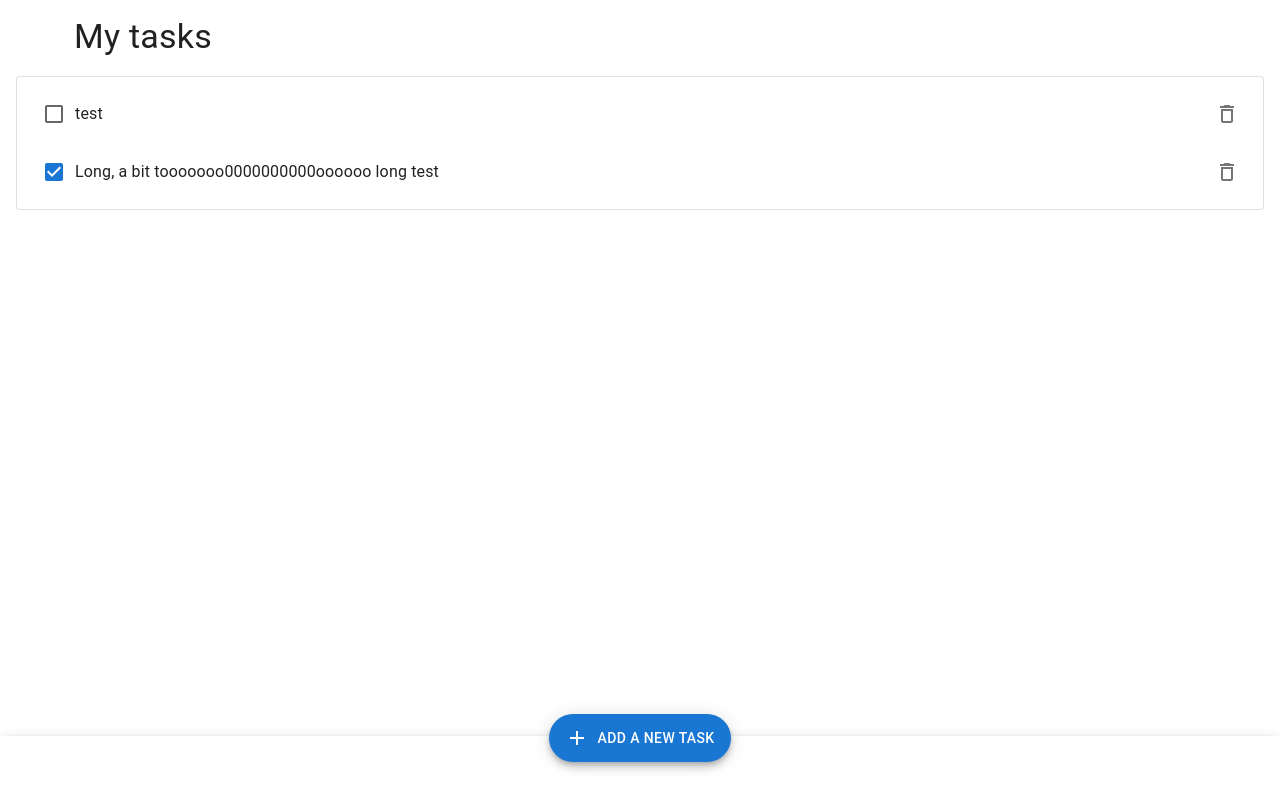
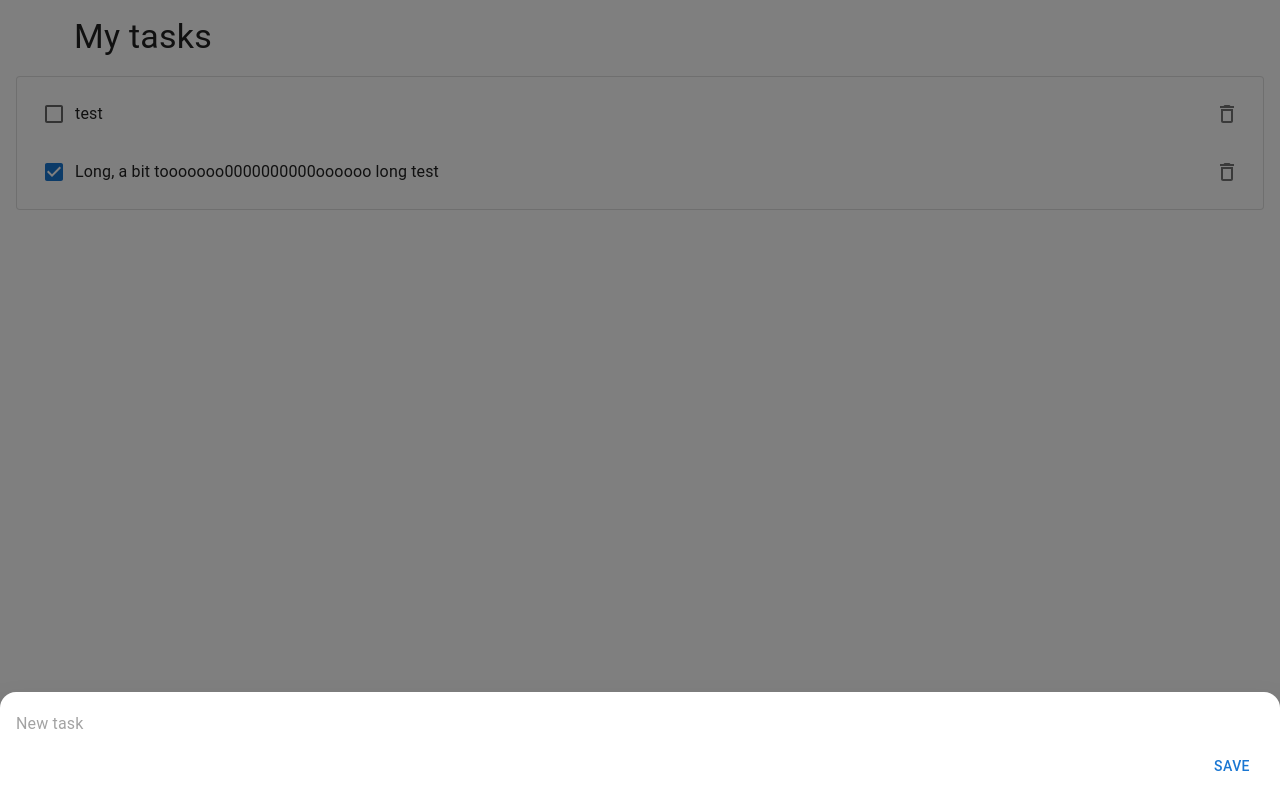
Before and after one commit to dm1sh/toodo, a React (Vite) app: page / in a window 1280 px wide. Built offline with nearby package versions, Linux system fonts and the light colour scheme.

Commit message:
Moved basic styling from App to Layout component, rewrote imports to speed up tree shaking

```diff
--- a/index.html
+++ b/index.html
@@ -7,7 +7,7 @@
   </head>
 
   <body>
-    <div id="root"></div>
+    <div id="root" style="height: 100vh"></div>
     <script type="module" src="./src/index.tsx"></script>
   </body>
 </html>
--- a/src/AddTask.tsx
+++ b/src/AddTask.tsx
@@ -4,7 +4,7 @@ import SwipeableDrawer from "@mui/material/SwipeableDrawer";
 import InputBase from "@mui/material/InputBase";
 import TrapFocus from "@mui/material/Unstable_TrapFocus";
 import Box from "@mui/material/Box";
-import { Button } from "@mui/material";
+import Button from "@mui/material/Button";
 
 export const AddTask: React.FC = () => {
   const [open, setOpen] = useState(true);
--- a/src/App.tsx
+++ b/src/App.tsx
@@ -1,12 +1,10 @@
-import React, { useMemo } from "react";
-import CssBaseline from "@mui/material/CssBaseline";
-import useMediaQuery from "@mui/material/useMediaQuery";
-import { createTheme, ThemeProvider } from "@mui/material/styles";
+import React from "react";
 
 import { Layout } from "./Layout";
 import { TodoList } from "./TodoList";
 import { AppBar } from "./AppBar";
 import { TaskItemT } from "./types";
+import { AddTask } from "./AddTask";
 
 const tasks: TaskItemT[] = [
   { text: "test", done: false, id: 0 },
@@ -14,22 +12,14 @@ const tasks: TaskItemT[] = [
 ];
 
 export const App = () => {
-  const prefersDarkMode = useMediaQuery("(prefers-color-scheme: dark)");
-
-  const theme = useMemo(
-    () =>
-      createTheme({ palette: { mode: prefersDarkMode ? "dark" : "light" } }),
-    [prefersDarkMode]
-  );
-
   return (
-    <ThemeProvider theme={theme}>
-      <CssBaseline />
+    <>
       <Layout
         appBar={<AppBar />}
         title="My tasks"
         content={<TodoList tasks={tasks} />}
       />
-    </ThemeProvider>
+      <AddTask />
+    </>
   );
 };
--- a/src/AppBar.tsx
+++ b/src/AppBar.tsx
@@ -1,8 +1,8 @@
-import { Fab, Box } from "@mui/material";
-import Add from "@mui/icons-material/Add";
 import React from "react";
 
-/* TODO: create component for task adding */
+import Box from "@mui/material/Box";
+import Fab from "@mui/material/Fab";
+import Add from "@mui/icons-material/Add";
 
 export const AppBar: React.FC = () => (
   <Box sx={{ width: "100%", justifyContent: "center", display: "flex" }}>
--- a/src/Layout.tsx
+++ b/src/Layout.tsx
@@ -1,5 +1,13 @@
-import { AppBar, Box, Toolbar, Typography, Checkbox } from "@mui/material";
-import React, { ReactNode } from "react";
+import React, { ReactNode, useMemo } from "react";
+
+import AppBar from "@mui/material/AppBar";
+import Box from "@mui/material/Box";
+import Toolbar from "@mui/material/Toolbar";
+import Typography from "@mui/material/Typography";
+import Checkbox from "@mui/material/Checkbox";
+import CssBaseline from "@mui/material/CssBaseline";
+import useMediaQuery from "@mui/material/useMediaQuery";
+import { createTheme, ThemeProvider } from "@mui/material/styles";
 
 export type LayoutProps = {
   appBar: ReactNode;
@@ -7,8 +15,18 @@ export type LayoutProps = {
   title: string;
 };
 
-export const Layout: React.FC<LayoutProps> = ({ appBar, content, title }) => (
-  <>
+export const Layout: React.FC<LayoutProps> = ({ appBar, content, title }) => {
+  const prefersDarkMode = useMediaQuery("(prefers-color-scheme: dark)");
+
+  const theme = useMemo(
+    () =>
+      createTheme({ palette: { mode: prefersDarkMode ? "dark" : "light" } }),
+    [prefersDarkMode]
+  );
+
+  return (
+    <ThemeProvider theme={theme}>
+      <CssBaseline />
       <Box sx={{ padding: (theme) => theme.spacing(2, 2, 10, 2) }}>
         <Typography variant="h4" sx={{ paddingLeft: 2, marginBottom: 2 }}>
           <Checkbox sx={{ visibility: "hidden" }} />
@@ -23,5 +41,6 @@ export const Layout: React.FC<LayoutProps> = ({ appBar, content, title }) => (
       >
         <Toolbar>{appBar}</Toolbar>
       </AppBar>
-  </>
+    </ThemeProvider>
   );
+};
--- a/src/TodoItem.tsx
+++ b/src/TodoItem.tsx
@@ -1,13 +1,13 @@
-import {
-  Checkbox,
-  IconButton,
-  ListItem,
-  ListItemSecondaryAction,
-  ListItemText,
-  TextField,
-} from "@mui/material";
+import React, { useState } from "react";
+
+import Checkbox from "@mui/material/Checkbox";
+import IconButton from "@mui/material/IconButton";
+import ListItem from "@mui/material/ListItem";
+import ListItemSecondaryAction from "@mui/material/ListItemSecondaryAction";
+import ListItemText from "@mui/material/ListItemText";
+import TextField from "@mui/material/TextField";
 import DeleteOutlined from "@mui/icons-material/DeleteOutlined";
-import React, { useState } from "react";
+
 import { TaskItemT } from "./types";
 
 export type TodoItemProps = { task: TaskItemT };
@@ -27,7 +27,8 @@ export const TodoItem: React.FC<TodoItemProps> = ({ task }) => {
           value={text}
           autoFocus={true}
           onBlur={() => setEditing(false)}
-        ></TextField>
+          multiline
+        />
       ) : (
         <ListItemText onClick={() => setEditing(true)} primary={text} />
       )}
--- a/src/TodoList.tsx
+++ b/src/TodoList.tsx
@@ -1,5 +1,8 @@
-import { List, Paper } from "@mui/material";
 import React from "react";
+
+import List from "@mui/material/List";
+import Paper from "@mui/material/Paper";
+
 import { TodoItem } from "./TodoItem";
 import { TaskItemT } from "./types";
 
```
Lines whose indentation alone changed are shown as unchanged.
